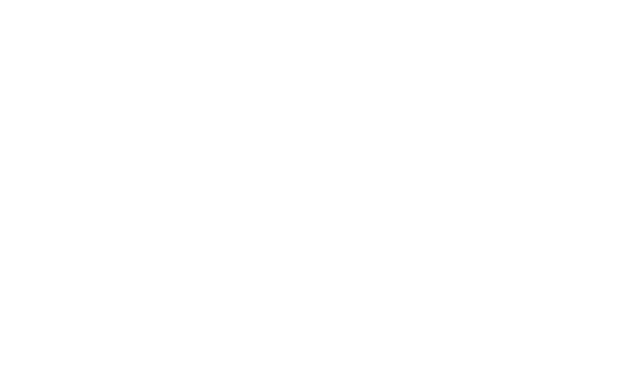
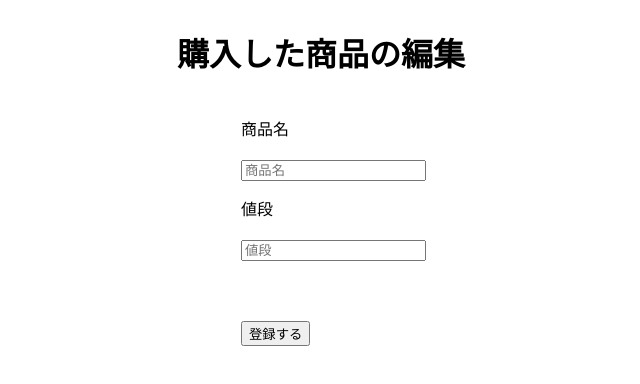
Before and after one commit to katsukiwataru/household-account-book-app, a React app: page /post/1 in a window 1280 px wide. Shown: the top 384 px of the page, without its empty margins (143-783 px from the left). Built offline with nearby package versions, Linux system fonts and the light colour scheme.

Commit message:
feat: add data update function

```diff
--- a/src/client/App.tsx
+++ b/src/client/App.tsx
@@ -12,7 +12,7 @@
         <Switch>
           <Route exact path="/" component={Home} />
           <Route exact path="/post" component={Post} />
-          <Route exact path="/post/:id" component={PostDesc} />
+          <Route exact path="/post/:postId" component={PostDesc} />
         </Switch>
       </Router>
     </>
--- a/src/client/container/post.tsx
+++ b/src/client/container/post.tsx
@@ -52,12 +52,6 @@
     }
   };
 
-  // const sendInputNamePrice = (event: React.KeyboardEvent<HTMLInputElement>) => {
-  //   if (event.key === 'Enter') {
-  //     fetchData();
-  //   }
-  // };
-
   return (
     <div>
       <PostComp />
@@ -67,12 +61,7 @@
             <React.Fragment key={index}>
               <ProductBox>
                 <p>{queryArg}</p>
-                <input
-                  type="text"
-                  placeholder={queryArg}
-                  onChange={(event) => setInputNamePrice(event, queryArg)}
-                  // onKeyPress={(event) => sendInputNamePrice(event)}
-                />
+                <input type="text" placeholder={queryArg} onChange={(event) => setInputNamePrice(event, queryArg)} />
               </ProductBox>
             </React.Fragment>
           );
--- a/src/client/container/postDesc.tsx
+++ b/src/client/container/postDesc.tsx
@@ -1,8 +1,106 @@
-import React from 'react';
-// import PostComp from '../components/postComp';
+import React, { useState } from 'react';
+import { match } from 'react-router-dom';
+import styled from 'styled-components';
 
-const Home: React.FC = () => {
-  return <div></div>;
+type Props = {
+  match: match<{
+    postId: string;
+  }>;
 };
 
-export default Home;
+const PostDesc: React.FC<Props> = ({ match }) => {
+  const postId = match.params.postId || '';
+  const [name, setName] = useState<string | null>(null);
+  const [price, setPrice] = useState<number | null>(null);
+  const queryArgs = ['商品名', '値段'];
+
+  const query = `mutation {
+    updateProduct(data: {
+      name: "${name}"
+      price: ${price}
+    }, where: {
+      id: "${postId}"
+    }){
+      name
+      price
+    }
+  }`;
+
+  const updateData = async () => {
+    try {
+      const data = await fetch('http://localhost:4466/', {
+        credentials: 'omit',
+        headers: {
+          'content-type': 'application/json',
+        },
+        body: JSON.stringify({
+          query,
+        }),
+        method: 'POST',
+        mode: 'cors',
+      });
+      const jsonData = await data.json();
+      console.log(jsonData);
+    } catch (error) {
+      console.log(error);
+    }
+  };
+
+  const setInputNamePrice = (event: React.ChangeEvent<HTMLInputElement>, queryArg: string) => {
+    const eventTarget = event.target as HTMLButtonElement;
+    if (!eventTarget.value) {
+      setPrice(null);
+    }
+    if (queryArg === '商品名') {
+      setName(eventTarget.value);
+    }
+    if (queryArg === '値段') {
+      const priceNumber = parseInt(eventTarget.value, 10);
+      setPrice(priceNumber);
+    }
+  };
+  return (
+    <>
+      <ProductTop>
+        <h1>購入した商品の編集</h1>
+      </ProductTop>
+      <FormArea>
+        {queryArgs.map((queryArg, index) => {
+          return (
+            <React.Fragment key={index}>
+              <ProductBox>
+                <p>{queryArg}</p>
+                <input type="text" placeholder={queryArg} onChange={(event) => setInputNamePrice(event, queryArg)} />
+              </ProductBox>
+            </React.Fragment>
+          );
+        })}
+        <SubmitButton onClick={updateData}>登録する</SubmitButton>
+      </FormArea>
+    </>
+  );
+};
+
+const ProductTop = styled.div`
+  display: flex;
+  justify-content: space-between;
+  width: 50%;
+  margin: 10px auto;
+  align-items: center;
+`;
+
+const FormArea = styled.div`
+  width: 40%;
+  margin: 0 auto;
+`;
+
+const ProductBox = styled.div`
+  margin: 10px 0;
+  align-items: center;
+`;
+
+const SubmitButton = styled.button`
+  margin: 50px 0;
+`;
+
+export default PostDesc;
```
